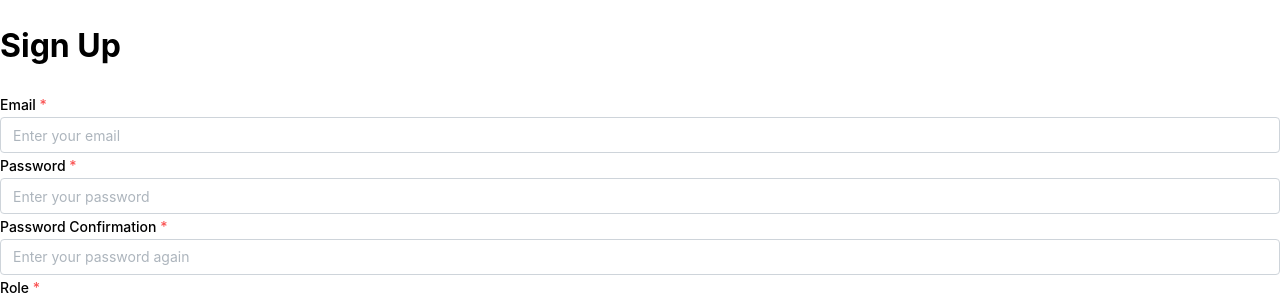
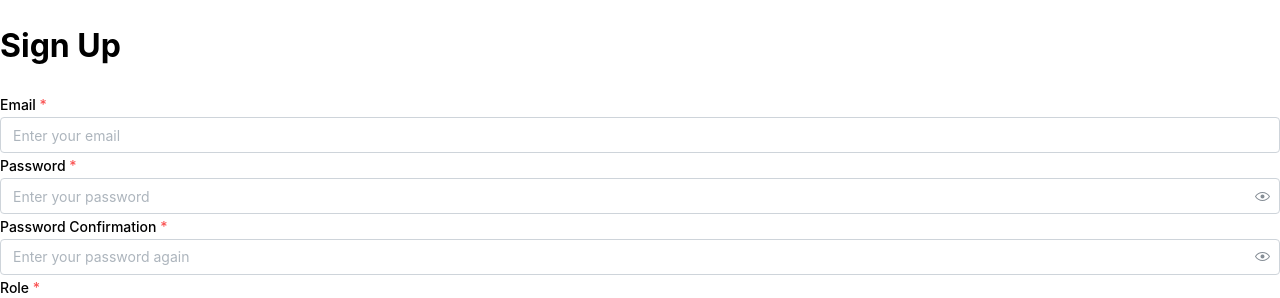
Before and after one commit to Quibylix/chambitos, a Next.js app: page /sign-up in a window 1280 px wide. Shown: the top 298 px of the page. Built offline with nearby package versions, Linux system fonts and the light colour scheme.

Commit message:
feat: use mantine PasswordInput component for password inputs

```diff
--- a/src/features/auth/sign-in/components/sign-in-form.tsx
+++ b/src/features/auth/sign-in/components/sign-in-form.tsx
@@ -3,7 +3,7 @@
 import { useForm } from "@mantine/form";
 import { validateEmail } from "../../helpers/validate-email";
 import { validatePassword } from "../../helpers/validate-password";
-import { Button, Text, TextInput } from "@mantine/core";
+import { Button, PasswordInput, Text, TextInput } from "@mantine/core";
 import { useRouter } from "next/navigation";
 import { signIn } from "../actions/sign-in";
 
@@ -41,10 +41,9 @@ export function SignInForm() {
         withAsterisk
         {...form.getInputProps("email")}
       />
-      <TextInput
+      <PasswordInput
         label="Password"
         placeholder="Enter your password"
-        type="password"
         withAsterisk
         {...form.getInputProps("password")}
       />
--- a/src/features/auth/sign-up/components/sign-up-form.tsx
+++ b/src/features/auth/sign-up/components/sign-up-form.tsx
@@ -3,7 +3,7 @@
 import { useForm } from "@mantine/form";
 import { validateEmail } from "../../helpers/validate-email";
 import { validatePassword } from "../../helpers/validate-password";
-import { Button, Select, Text, TextInput } from "@mantine/core";
+import { Button, PasswordInput, Select, Text, TextInput } from "@mantine/core";
 import { validateRole } from "../../helpers/validate-role";
 import { signUp } from "../actions/sign-up";
 import { useRouter } from "next/navigation";
@@ -50,17 +50,15 @@ export function SignUpForm() {
         withAsterisk
         {...form.getInputProps("email")}
       />
-      <TextInput
+      <PasswordInput
         label="Password"
         placeholder="Enter your password"
-        type="password"
         withAsterisk
         {...form.getInputProps("password")}
       />
-      <TextInput
+      <PasswordInput
         label="Password Confirmation"
         placeholder="Enter your password again"
-        type="password"
         withAsterisk
         {...form.getInputProps("passwordConfirmation")}
       />
```
